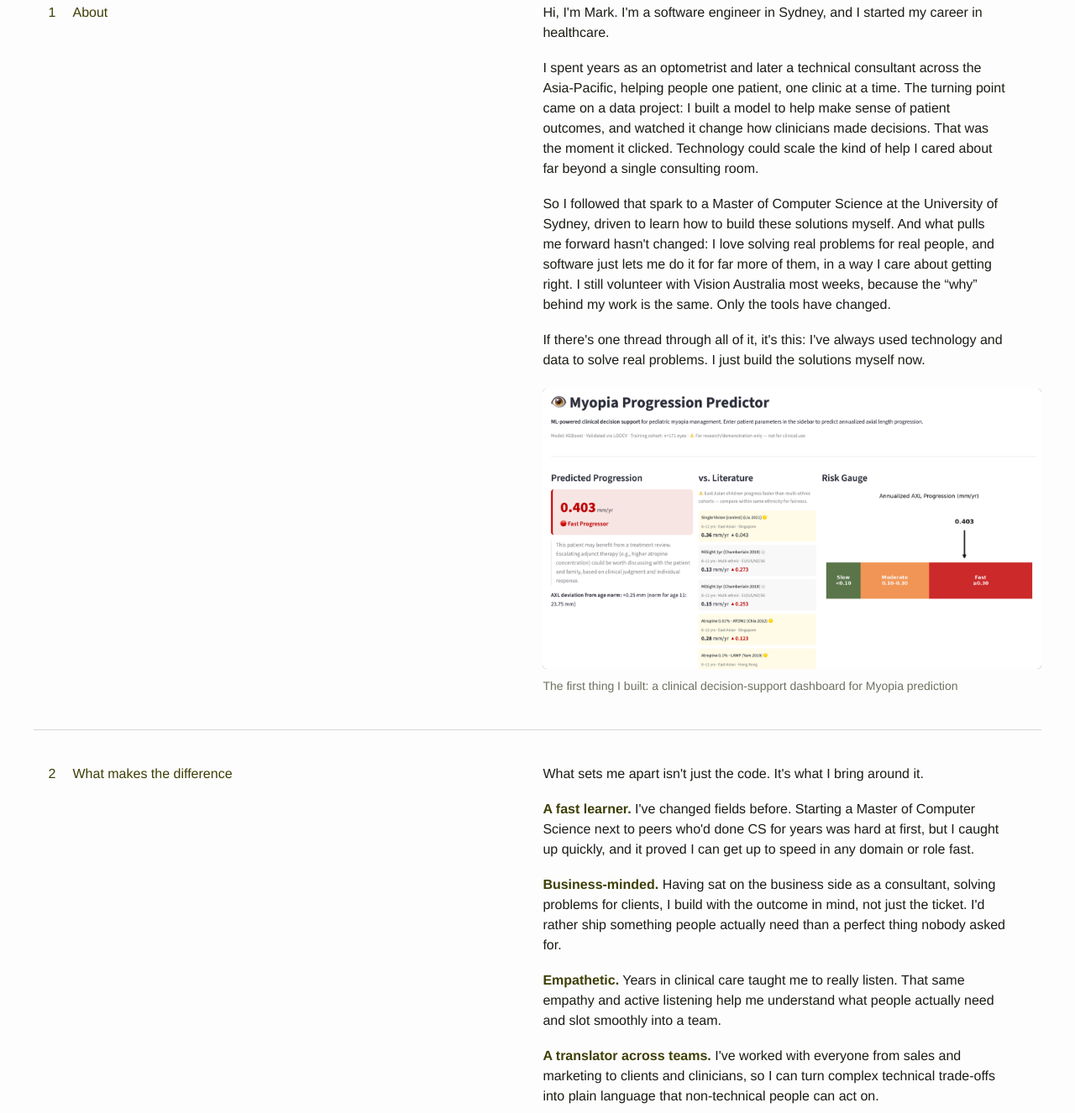
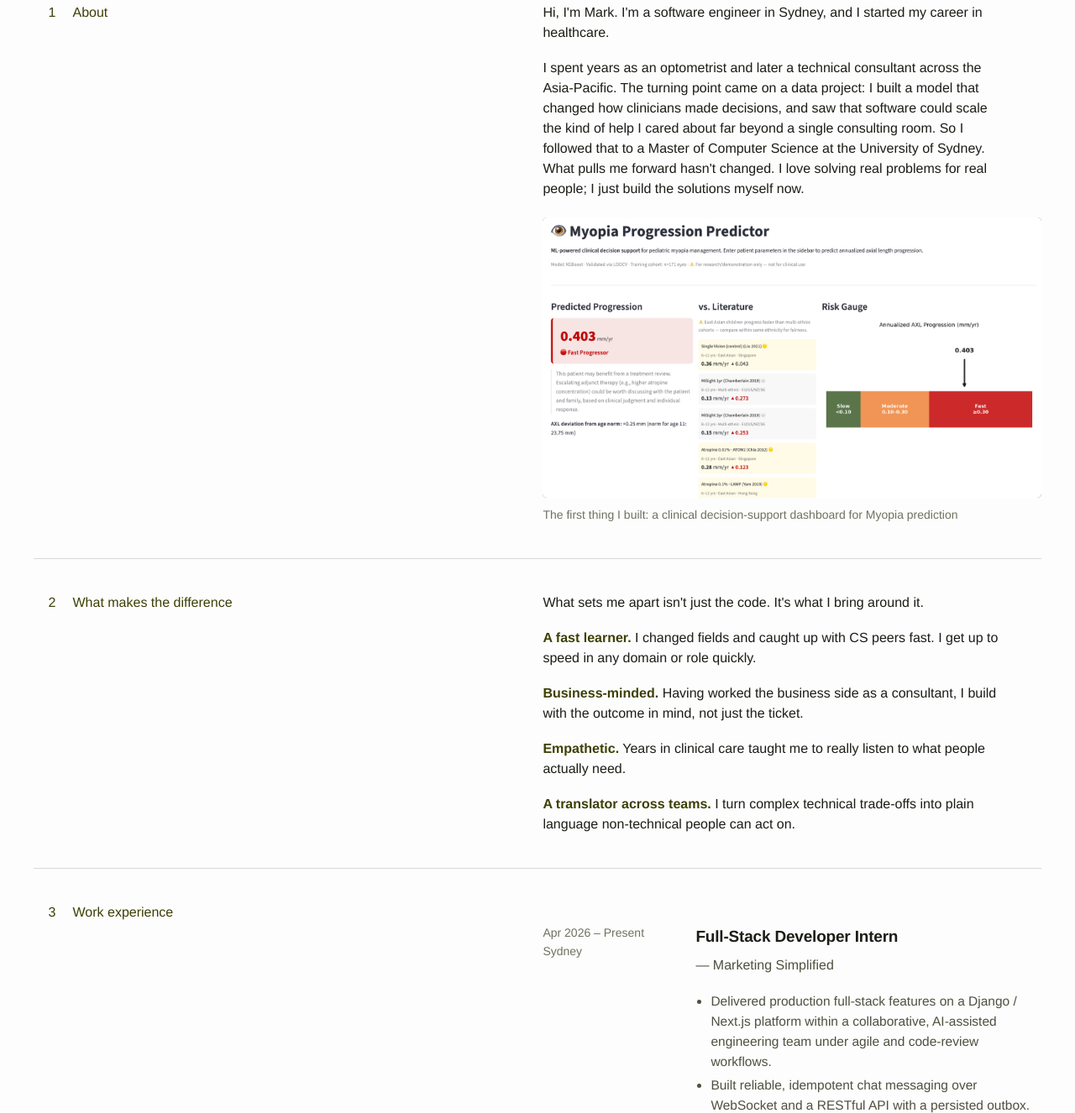
Before and after one commit to Marklu0509/personal-website, a website with bundled scripts: page index.html in a window 1280 px wide. Shown: the part 760-2086 px from the top of the page at 84% size. Built offline with nearby package versions, Linux system fonts and the light colour scheme.

Commit message:
content: trim homepage (shorter About, one-line traits, lighter course list)

```diff
--- a/index.html
+++ b/index.html
@@ -61,9 +61,7 @@
         <div class="row-body">
           <div class="prose">
             <p>Hi, I'm Mark. I'm a software engineer in Sydney, and I started my career in healthcare.</p>
-            <p>I spent years as an optometrist and later a technical consultant across the Asia-Pacific, helping people one patient, one clinic at a time. The turning point came on a data project: I built a model to help make sense of patient outcomes, and watched it change how clinicians made decisions. That was the moment it clicked. Technology could scale the kind of help I cared about far beyond a single consulting room.</p>
-            <p>So I followed that spark to a Master of Computer Science at the University of Sydney, driven to learn how to build these solutions myself. And what pulls me forward hasn't changed: I love solving real problems for real people, and software just lets me do it for far more of them, in a way I care about getting right. I still volunteer with Vision Australia most weeks, because the &ldquo;why&rdquo; behind my work is the same. Only the tools have changed.</p>
-            <p>If there's one thread through all of it, it's this: I've always used technology and data to solve real problems. I just build the solutions myself now.</p>
+            <p>I spent years as an optometrist and later a technical consultant across the Asia-Pacific. The turning point came on a data project: I built a model that changed how clinicians made decisions, and saw that software could scale the kind of help I cared about far beyond a single consulting room. So I followed that to a Master of Computer Science at the University of Sydney. What pulls me forward hasn't changed. I love solving real problems for real people; I just build the solutions myself now.</p>
           </div>
           <figure class="plate">
             <div class="img"><img src="assets/myopia_v1.png" alt="Myopia progression prediction dashboard"></div>
@@ -77,11 +75,10 @@
         <div class="row-body">
           <div class="prose difference">
             <p>What sets me apart isn't just the code. It's what I bring around it.</p>
-            <p><strong class="trait">A fast learner.</strong> I've changed fields before. Starting a Master of Computer Science next to peers who'd done CS for years was hard at first, but I caught up quickly, and it proved I can get up to speed in any domain or role fast.</p>
-            <p><strong class="trait">Business-minded.</strong> Having sat on the business side as a consultant, solving problems for clients, I build with the outcome in mind, not just the ticket. I'd rather ship something people actually need than a perfect thing nobody asked for.</p>
-            <p><strong class="trait">Empathetic.</strong> Years in clinical care taught me to really listen. That same empathy and active listening help me understand what people actually need and slot smoothly into a team.</p>
-            <p><strong class="trait">A translator across teams.</strong> I've worked with everyone from sales and marketing to clients and clinicians, so I can turn complex technical trade-offs into plain language that non-technical people can act on.</p>
-            <p>Whatever the team is building, I'm someone who's genuinely good to have on it.</p>
+            <p><strong class="trait">A fast learner.</strong> I changed fields and caught up with CS peers fast. I get up to speed in any domain or role quickly.</p>
+            <p><strong class="trait">Business-minded.</strong> Having worked the business side as a consultant, I build with the outcome in mind, not just the ticket.</p>
+            <p><strong class="trait">Empathetic.</strong> Years in clinical care taught me to really listen to what people actually need.</p>
+            <p><strong class="trait">A translator across teams.</strong> I turn complex technical trade-offs into plain language non-technical people can act on.</p>
           </div>
         </div>
       </section>
@@ -143,8 +140,7 @@
               <div class="role">
                 <div class="title-line"><h3>Master of Computer Science</h3><span class="company">&mdash; University of Sydney</span></div>
                 <ul>
-                  <li><strong>Technical:</strong> Cloud Computing, Machine Learning &amp; Data Mining, Enterprise-Scale Software Architecture, Software Construction &amp; Design, Model-Based Software Engineering, Data Structures &amp; Algorithms, Data Analysis, Database Management Systems.</li>
-                  <li><strong>Management:</strong> Project Management, IT Innovations, Professional Practice.</li>
+                  <li>Cloud Computing, Machine Learning, Enterprise-Scale Software Architecture, Software Construction &amp; Design, Data Structures &amp; Algorithms, Databases.</li>
                 </ul>
                 <div class="tags"><span class="tag">GPA: Distinction</span></div>
               </div>
```
